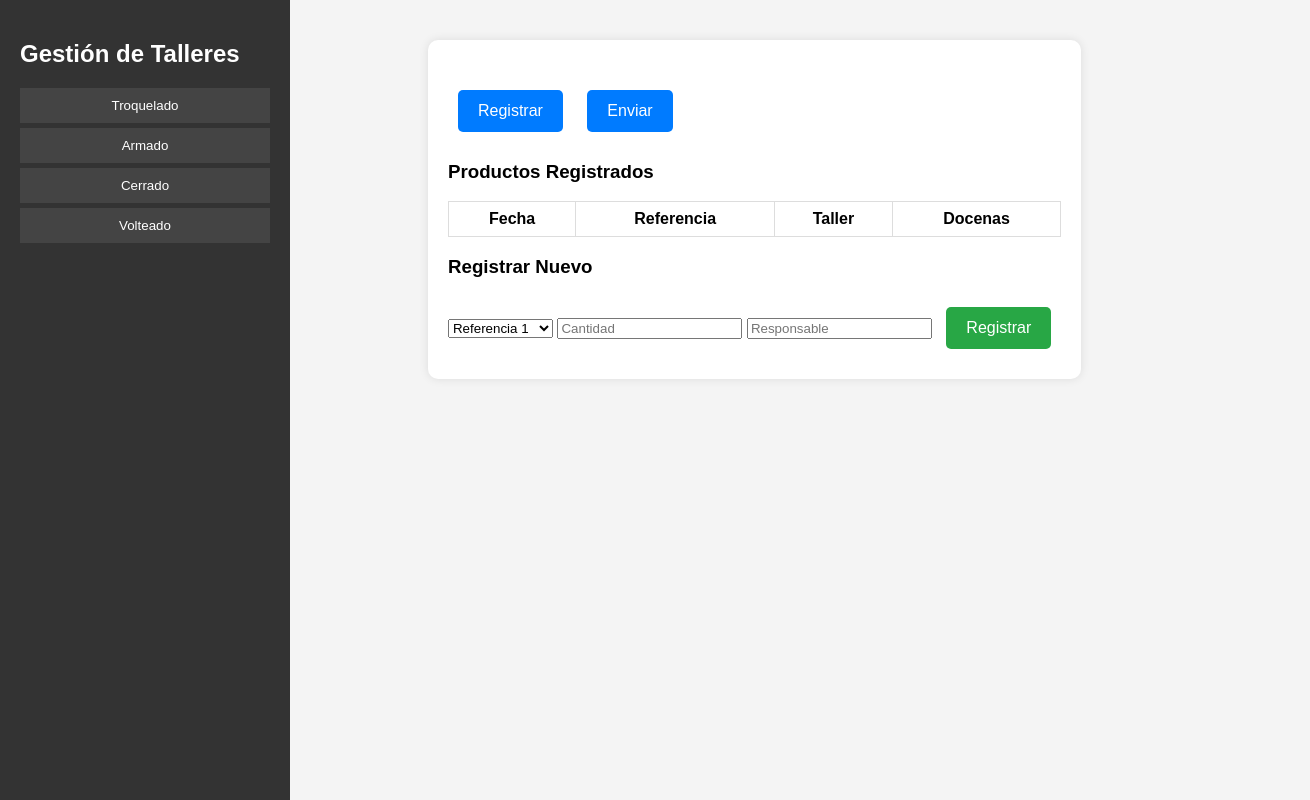
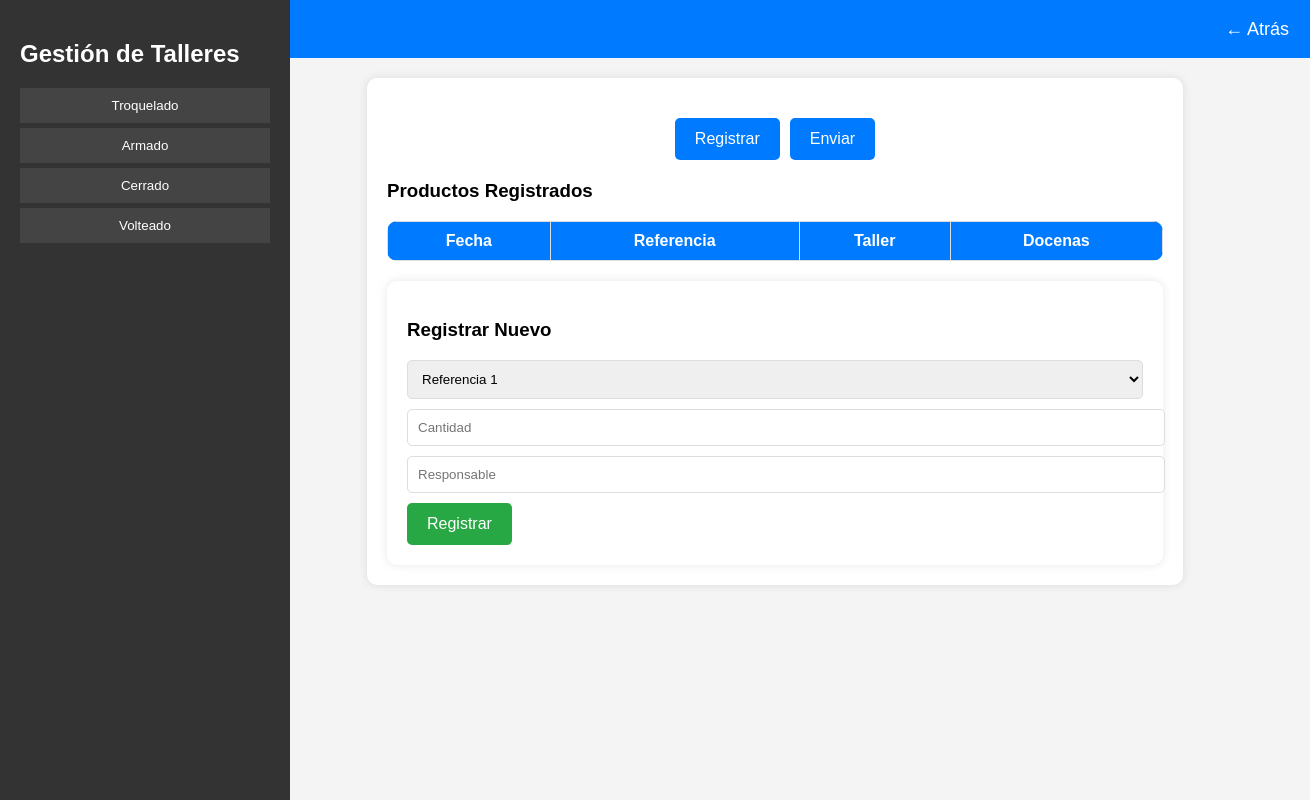
Before and after one commit to suraguantesSara/GestionGuantes, a plain HTML site: page admin.html in a window 1280 px wide. Both pictures are taken after a click on the button "Registrar". Shown: the whole page, 1310 px wide, since content can reach past the window. Drawn offline with Linux system fonts and the light colour scheme.

Commit message:
Update admin.css

```diff
--- a/admin.css
+++ b/admin.css
@@ -1,15 +1,44 @@
 body {
     font-family: Arial, sans-serif;
     margin: 0;
-    display: flex;
     background-color: #f4f4f4;
 }
 
 .container {
     display: flex;
-    width: 100%;
+    flex-direction: column;
 }
 
+/* Encabezado */
+header {
+    width: 100%;
+    background-color: #007BFF;
+    color: white;
+    padding: 15px;
+    display: flex;
+    justify-content: space-between;
+    align-items: center;
+}
+
+.titulo {
+    font-size: 24px;
+    margin: 0;
+}
+
+/* Botón atrás */
+.btn-back {
+    background: transparent;
+    color: white;
+    border: none;
+    font-size: 18px;
+    cursor: pointer;
+}
+
+.btn-back:hover {
+    text-decoration: underline;
+}
+
+/* Barra lateral */
 .sidebar {
     width: 250px;
     background-color: #333;
@@ -35,24 +64,33 @@ body {
     background: #555;
 }
 
+/* Área de contenido */
 .content-wrapper {
+    margin-left: 270px;
+    padding: 20px;
     display: flex;
     justify-content: center;
-    align-items: center;
-    width: 100%;
-    padding: 40px;
 }
 
+/* Panel */
 .panel {
     background: white;
     padding: 20px;
     border-radius: 10px;
     box-shadow: 0 0 10px rgba(0, 0, 0, 0.1);
+    width: 80%;
+}
+
+/* Botones principales */
+.botones-container {
+    display: flex;
+    justify-content: center;
+    gap: 10px;
+    margin-top: 20px;
 }
 
 .btn-main, .btn-primary {
     padding: 12px 20px;
-    margin: 10px;
     border-radius: 5px;
     font-size: 16px;
     cursor: pointer;
@@ -77,16 +115,49 @@ body {
     background: #218838;
 }
 
+/* Tabla de productos registrados */
+.resumen {
+    margin-top: 20px;
+}
+
 .resumen table {
     width: 100%;
     border-collapse: collapse;
+    background: white;
+    border-radius: 10px;
+    overflow: hidden;
 }
 
 .resumen th, .resumen td {
     border: 1px solid #ddd;
-    padding: 8px;
+    padding: 10px;
+    text-align: center;
+}
+
+.resumen th {
+    background: #007BFF;
+    color: white;
+}
+
+/* Formularios */
+.form-container {
+    margin-top: 20px;
+    padding: 20px;
+    background: white;
+    border-radius: 10px;
+    box-shadow: 0 0 10px rgba(0, 0, 0, 0.1);
 }
 
 .hidden {
     display: none;
 }
+
+/* Estilos de los select y input */
+select, input {
+    display: block;
+    width: 100%;
+    padding: 10px;
+    margin: 10px 0;
+    border-radius: 5px;
+    border: 1px solid #ddd;
+}
```
